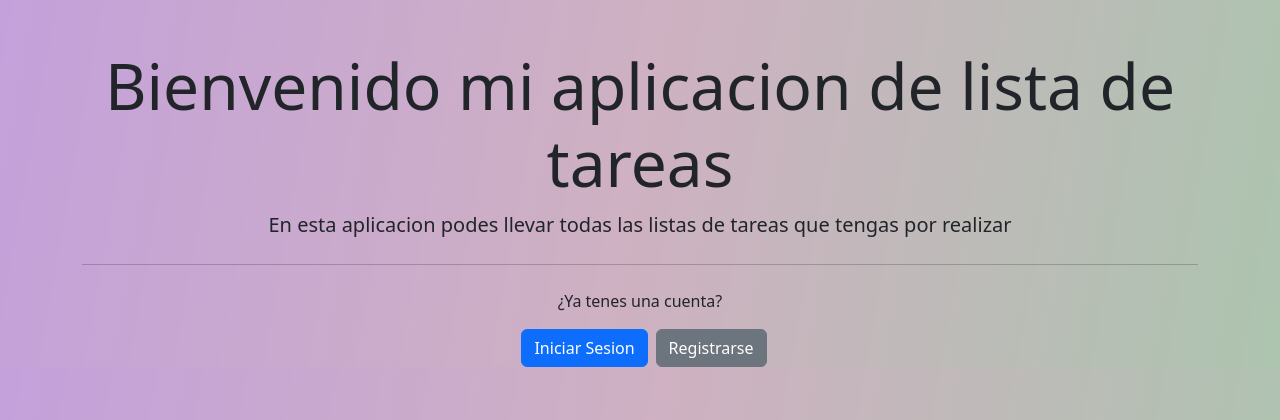
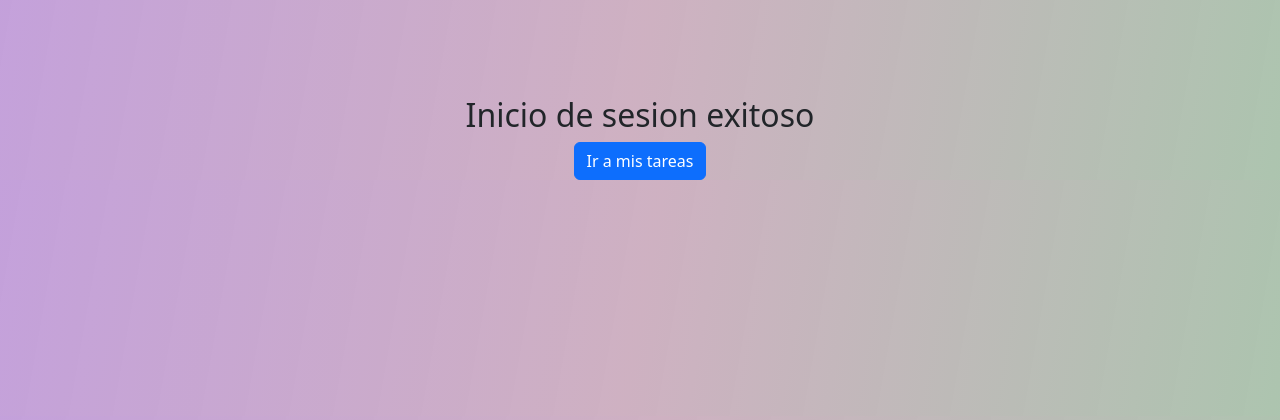
Before and after one commit to axelvilla/toDoListFlask, a Flask app: template app/templates/index.html in a window 1280 px wide. Shown: the part 56-476 px from the top of the page. Run offline with Flask 3, Linux system fonts and the light colour scheme; the template is opened without the code that fills it, so the values that code supplies are empty; a user stored in the database is signed in.

Commit message:
Nueva vista si el usuario esta con la sesion iniciada

```diff
--- a/app/templates/index.html
+++ b/app/templates/index.html
@@ -3,6 +3,13 @@
 {% block title %} Inicio {% endblock %}
 
 {% block content %}
+    {% if g.user %}
+
+    <div class="container text-center mt-5 pt-5">
+        <h2 class="">Inicio de sesion exitoso</h2>
+        <a href="{{url_for('todo.index')}}" class="btn btn-primary">Ir a mis tareas</a>
+    </div>
+    {% else %}
 
     <div class="container-sm text-center mt-5">
         <h1 class="display-3">Bienvenido mi aplicacion de lista de tareas</h1>
@@ -16,4 +23,7 @@
 
         </div>
     </div>
+
+    {% endif %}
+
 {% endblock %}
--- a/app/templates/todo/update.html
+++ b/app/templates/todo/update.html
@@ -16,7 +16,7 @@
             </div>
             <br>
             <div class="form-group">
-                <label for="state">Estado</label>
+                <label for="state">Completado</label>
                 <input class="form-check-input" type="checkbox" name="state" id="state" {% if todo.state == True %} checked {% endif %}>
             </div>
 
```
Also changed, not shown: instance/todolist.db.
